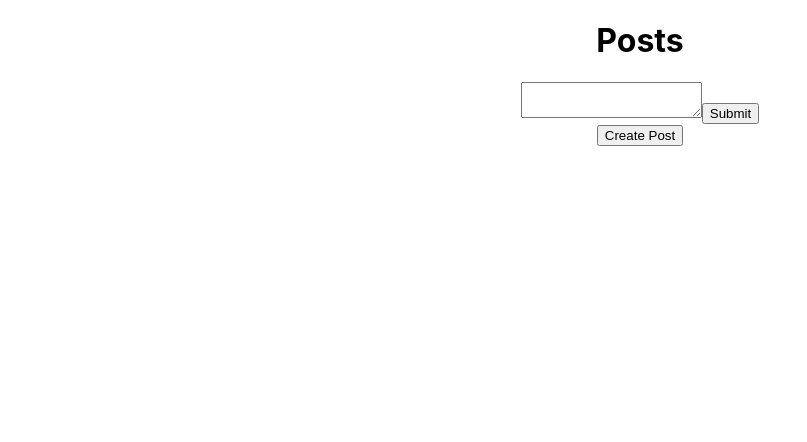
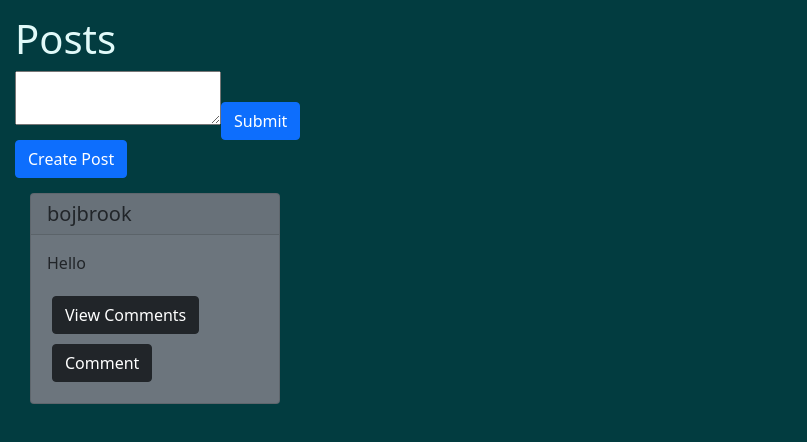
Before and after one commit to bojbrook/social-app-concept, a React (Create React App) app in the folder social-app/: page / in a window 1280 px wide. Shown: the top 442 px of the page, without its empty margins (0-807 px from the left). Built offline with nearby package versions, Linux system fonts and the light colour scheme.

Commit message:
fixed styling

```diff
--- a/social-app/public/index.html
+++ b/social-app/public/index.html
@@ -19,7 +19,7 @@
     -->
     <title>React App</title>
   </head>
-  <body>
+  <body style='background-color: #023C40'>
     <noscript>You need to enable JavaScript to run this app.</noscript>
     <div id="root"></div>
     <!--
--- a/social-app/src/App.css
+++ b/social-app/src/App.css
@@ -1,38 +1,11 @@
 .App {
-  text-align: center;
+  margin: 15px;
 }
 
-.App-logo {
-  height: 40vmin;
-  pointer-events: none;
+.Title {
+  color: #E1FAF9;
 }
 
-@media (prefers-reduced-motion: no-preference) {
-  .App-logo {
-    animation: App-logo-spin infinite 20s linear;
-  }
+.Post-Card {
+  padding: 15px;
 }
-
-.App-header {
-  background-color: #282c34;
-  min-height: 100vh;
-  display: flex;
-  flex-direction: column;
-  align-items: center;
-  justify-content: center;
-  font-size: calc(10px + 2vmin);
-  color: white;
-}
-
-.App-link {
-  color: #61dafb;
-}
-
-@keyframes App-logo-spin {
-  from {
-    transform: rotate(0deg);
-  }
-  to {
-    transform: rotate(360deg);
-  }
-}
--- a/social-app/src/App.js
+++ b/social-app/src/App.js
@@ -2,9 +2,18 @@ import './App.css';
 import CreatePost from './Components/CreatePost';
 import Post from './Components/Post';
 import { useState } from 'react';
+import Button from 'react-bootstrap/Button';
 
 function App() {
-  const [posts, setPost] = useState([]);
+  const [posts, setPost] = useState([
+    {
+      body: 'Hello',
+      comments: [],
+      creator: 'bojbrook',
+      id: 1657501731271,
+      timestamp: 165750173127,
+    },
+  ]);
   const [showCreatePost, setCreatePost] = useState(true);
 
   const createPostButtonHandler = () => {
@@ -29,9 +38,9 @@ function App() {
 
   return (
     <div className="App">
-      <h1>Posts</h1>
+      <h1 className="Title">Posts</h1>
       {showCreatePost && <CreatePost addPost={addPost} />}
-      <button onClick={createPostButtonHandler}>Create Post</button>
+      <Button onClick={createPostButtonHandler}>Create Post</Button>
       {postsArr}
     </div>
   );
--- a/social-app/src/Components/Comment.js
+++ b/social-app/src/Components/Comment.js
@@ -1,5 +1,11 @@
+import styles from './Comment.module.css';
 const Comment = (props) => {
-  return <li>{props.text}</li>;
+  return (
+    <div className={styles.card}>
+      <h5 className={styles.cardComment}>{props.comment.body}</h5>
+      <p className={styles.cardUser}>{props.comment.user}</p>
+    </div>
+  );
 };
 
 export default Comment;
--- /dev/null
+++ b/social-app/src/Components/Comment.module.css
@@ -0,0 +1,15 @@
+.card {
+    background-color: gray;
+    border-radius: 15px;
+    margin: 10px;
+}
+
+.cardUser{
+    text-align: right;
+    margin-right: 10px;
+}
+
+.cardComment {
+    text-align: left;
+    margin: 10px;
+}
--- a/social-app/src/Components/CreatePost.js
+++ b/social-app/src/Components/CreatePost.js
@@ -1,3 +1,5 @@
+import Button from 'react-bootstrap/Button';
+
 const CreatePost = (props) => {
   const onSubmitHandler = (e) => {
     e.preventDefault();
@@ -10,13 +12,14 @@ const CreatePost = (props) => {
       comments: [],
       id: Date.now(),
     };
+    console.log(postData);
     props.addPost(postData);
   };
   return (
     <>
       <form onSubmit={onSubmitHandler}>
         <textarea name="postMessage" />
-        <button>Submit</button>
+        <Button type="submit">Submit</Button>
       </form>
     </>
   );
--- a/social-app/src/Components/Post.js
+++ b/social-app/src/Components/Post.js
@@ -1,6 +1,9 @@
-import { Button, Card } from 'react-bootstrap';
+import Button from 'react-bootstrap/Button';
+import Card from 'react-bootstrap/Card';
+
 import { useState } from 'react';
 import Comment from './Comment';
+
 const Post = (props) => {
   const [showCommentForm, setShowCommentForm] = useState(false);
   const [showComments, setShowComments] = useState(false);
@@ -16,7 +19,7 @@ const Post = (props) => {
 
     const commentObj = {
       body: newComment,
-      creator: 'bojbrook',
+      user: 'bojbrook',
       timestamp: Date.now(),
       id: Date.now(),
       isComment: true,
@@ -34,23 +37,37 @@ const Post = (props) => {
     return (
       <form onSubmit={onSubmitCommentHandler}>
         <input name="commentInput" />
-        <button>Post</button>
+        <Button variant="primary" type="submit">
+          Post
+        </Button>
       </form>
     );
   };
 
   return (
-    <Card bg="secondary" style={{ width: '18rem' }}>
+    <Card bg="secondary" style={{ margin: '15px', width: '20%' }}>
       <Card.Header as="h5">{props.data.creator}</Card.Header>
       <Card.Body>
         <Card.Text>{props.data.body}</Card.Text>
-        {showCommentForm && commentForm()}
         {showComments &&
           props.data.comments.map((item) => {
-            return <Comment text={item.body} />;
+            return <Comment comment={item} />;
           })}
-        <Button onClick={showCommentsHandler}>View Comments</Button>
-        <Button onClick={createCommentHandler}>Comment</Button>
+        <Button
+          variant="dark"
+          style={{ margin: '5px' }}
+          onClick={showCommentsHandler}
+        >
+          View Comments
+        </Button>
+        <Button
+          variant="dark"
+          style={{ margin: '5px' }}
+          onClick={createCommentHandler}
+        >
+          Comment
+        </Button>
+        {showCommentForm && commentForm()}
       </Card.Body>
     </Card>
   );
--- a/social-app/src/index.js
+++ b/social-app/src/index.js
@@ -3,6 +3,8 @@ import ReactDOM from 'react-dom/client';
 import './index.css';
 import App from './App';
 import reportWebVitals from './reportWebVitals';
+// Importing the Bootstrap CSS
+import 'bootstrap/dist/css/bootstrap.min.css';
 
 const root = ReactDOM.createRoot(document.getElementById('root'));
 root.render(
```
